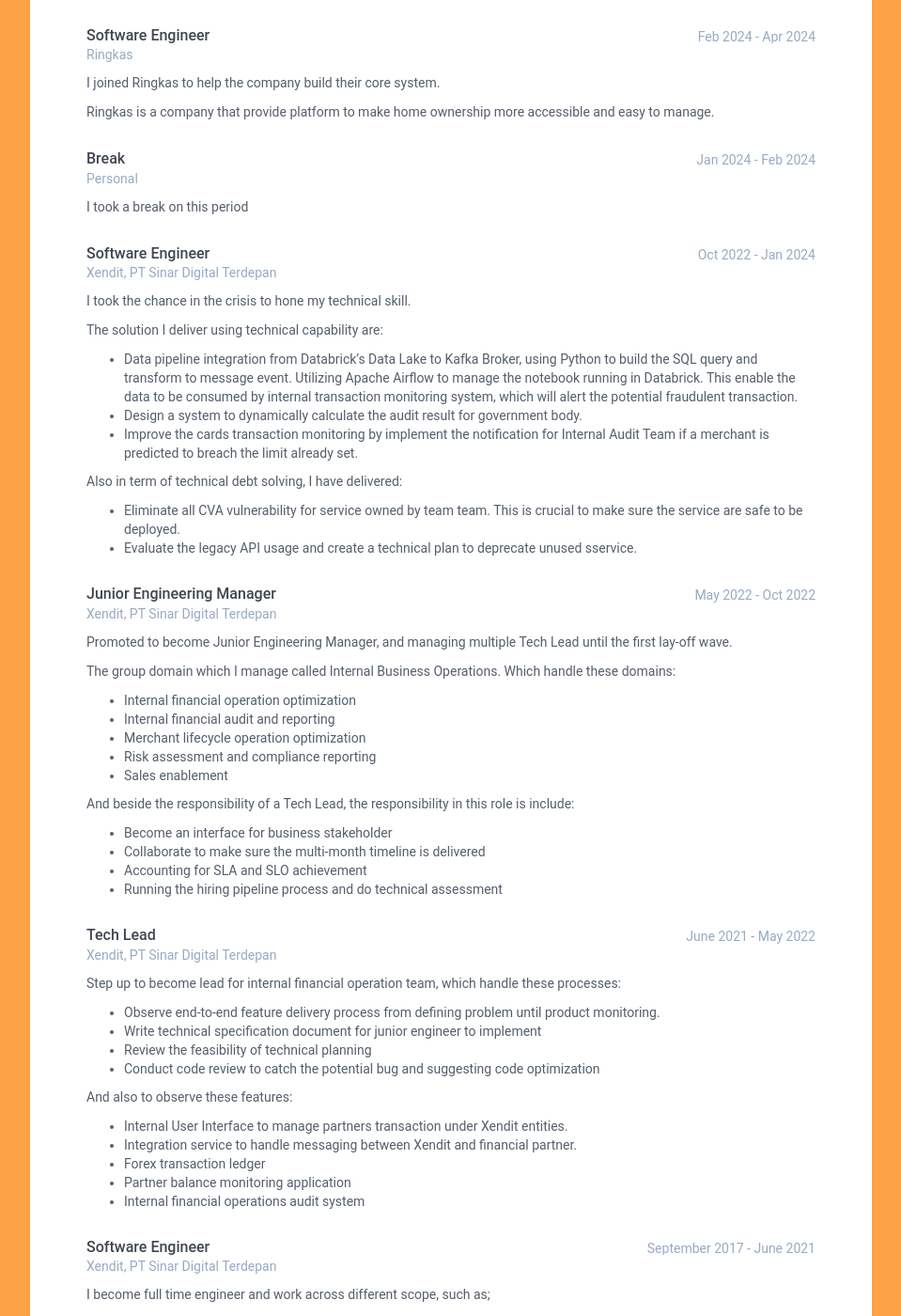
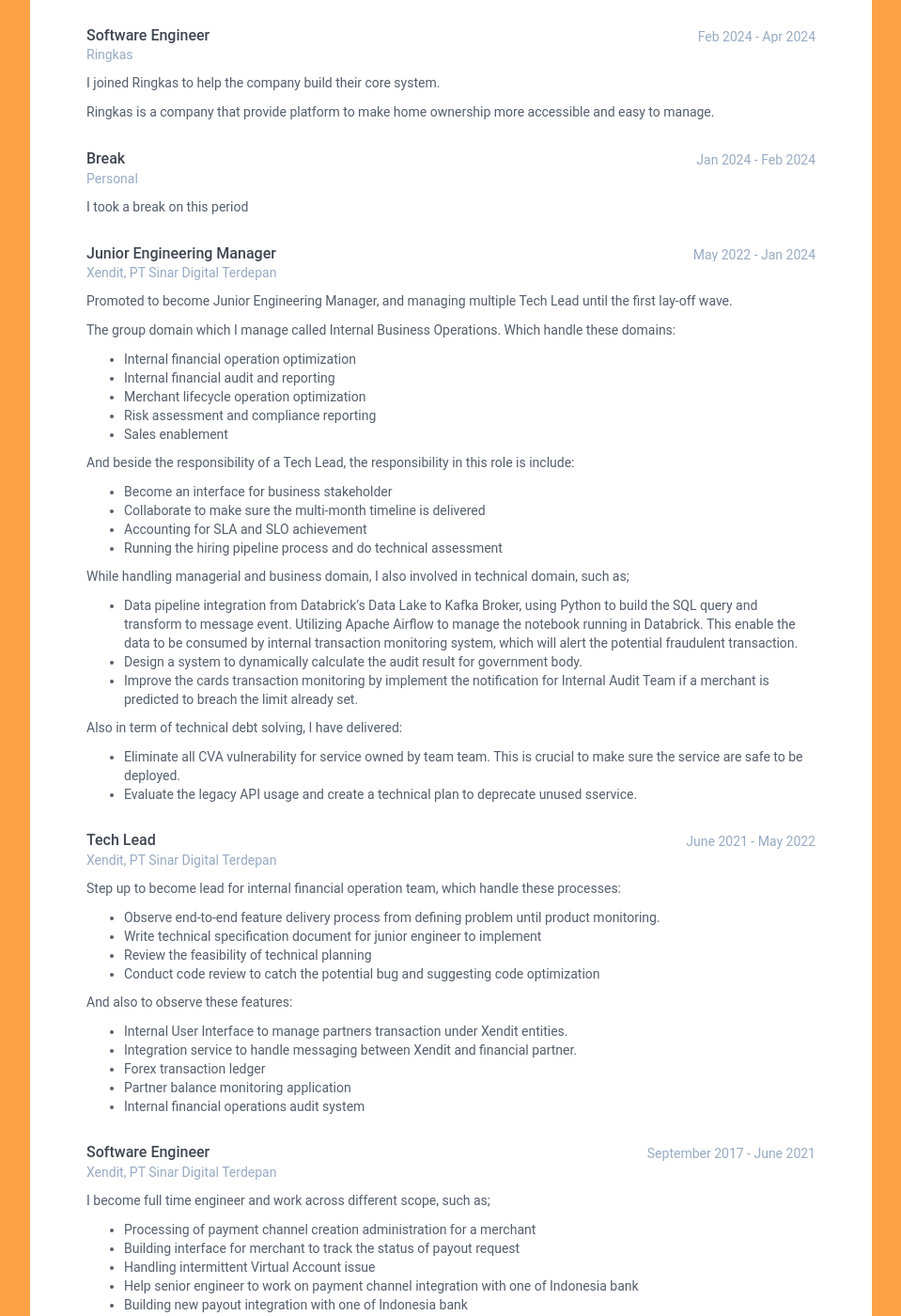
Before and after one commit to cakjulpikar/life-cv, a Jekyll site: the page built from index.html, in a window 1280 px wide and 1400 px high, scrolled down 699 px. Shown: the whole window at 94% size, without its empty margins (96-1055 px from the left). Built offline with Jekyll 4.4.1, drawn with Linux system fonts in a browser that asks for light colours; some of the changed lines change nothing that is shown.

Commit message:
update desc

```diff
--- a/_data/data.yml
+++ b/_data/data.yml
@@ -104,28 +104,8 @@
       company: Personal
       details: |
         I took a break on this period
-    - role: Software Engineer
-      time: Oct 2022 - Jan 2024
-      company: Xendit, PT Sinar Digital Terdepan
-      details: |
-        I took the chance in the crisis to hone my technical skill.
-
-        The solution I deliver using technical capability are:
-        - Data pipeline integration from Databrick's Data Lake to Kafka Broker,
-          using Python to build the SQL query and transform to message event.
-          Utilizing Apache Airflow to manage the notebook running in Databrick.
-          This enable the data to be consumed by internal transaction monitoring system,
-          which will alert the potential fraudulent transaction.
-        - Design a system to dynamically calculate the audit result for government body.
-        - Improve the cards transaction monitoring by implement the notification
-          for Internal Audit Team if a merchant is predicted to breach the limit already set.
-
-        Also in term of technical debt solving, I have delivered:
-        - Eliminate all CVA vulnerability for service owned by team team.
-          This is crucial to make sure the service  are safe to be deployed.
-        - Evaluate the legacy API usage and create a technical plan to deprecate unused sservice.
     - role: Junior Engineering Manager
-      time: May 2022 - Oct 2022
+      time: May 2022 - Jan 2024
       company: Xendit, PT Sinar Digital Terdepan
       details: |
         Promoted to become Junior Engineering Manager,
@@ -145,6 +125,22 @@
         - Collaborate to make sure the multi-month timeline is delivered
         - Accounting for SLA and SLO achievement
         - Running the hiring pipeline process and do technical assessment
+
+        While handling managerial and business domain, I also involved in technical domain, such as;
+
+        - Data pipeline integration from Databrick's Data Lake to Kafka Broker,
+          using Python to build the SQL query and transform to message event.
+          Utilizing Apache Airflow to manage the notebook running in Databrick.
+          This enable the data to be consumed by internal transaction monitoring system,
+          which will alert the potential fraudulent transaction.
+        - Design a system to dynamically calculate the audit result for government body.
+        - Improve the cards transaction monitoring by implement the notification
+          for Internal Audit Team if a merchant is predicted to breach the limit already set.
+
+        Also in term of technical debt solving, I have delivered:
+        - Eliminate all CVA vulnerability for service owned by team team.
+          This is crucial to make sure the service  are safe to be deployed.
+        - Evaluate the legacy API usage and create a technical plan to deprecate unused sservice.
     - role: Tech Lead
       time: June 2021 - May 2022
       company: Xendit, PT Sinar Digital Terdepan
```
Also changed, not shown: favicon.ico.
